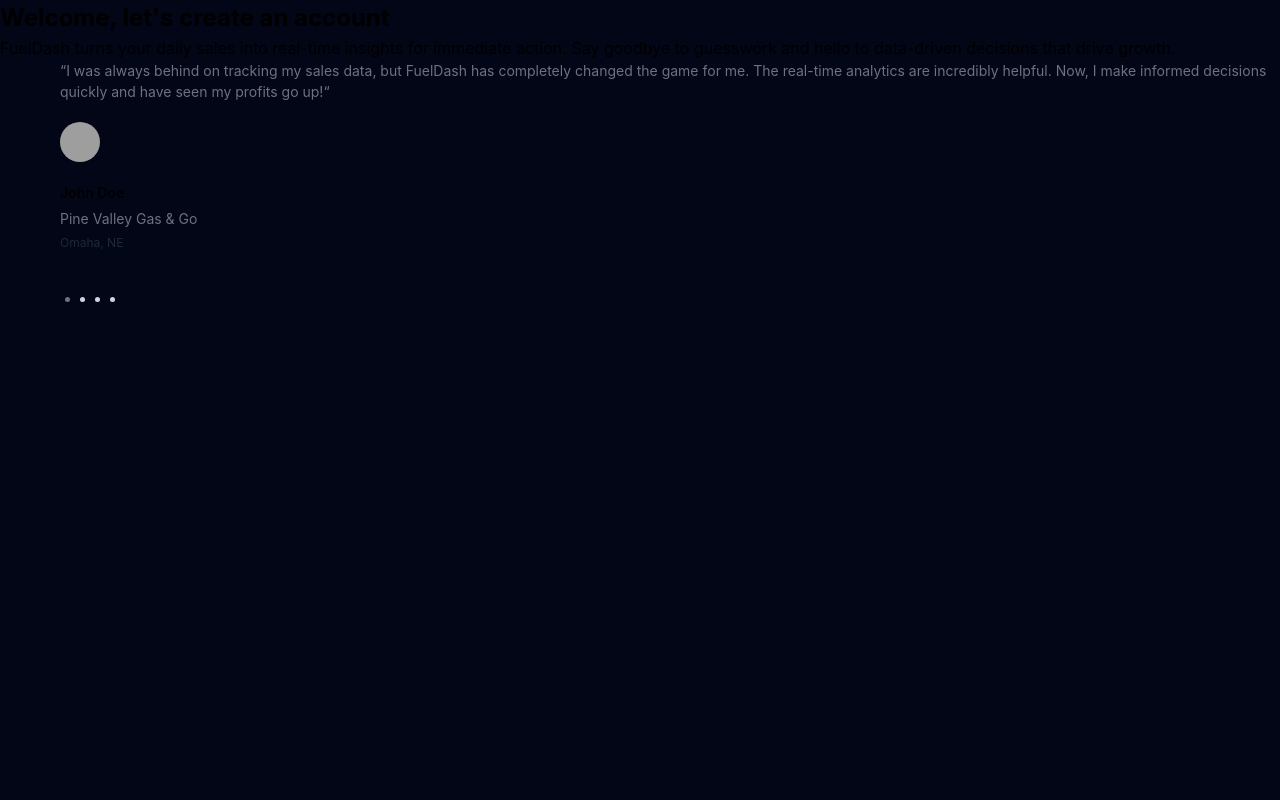
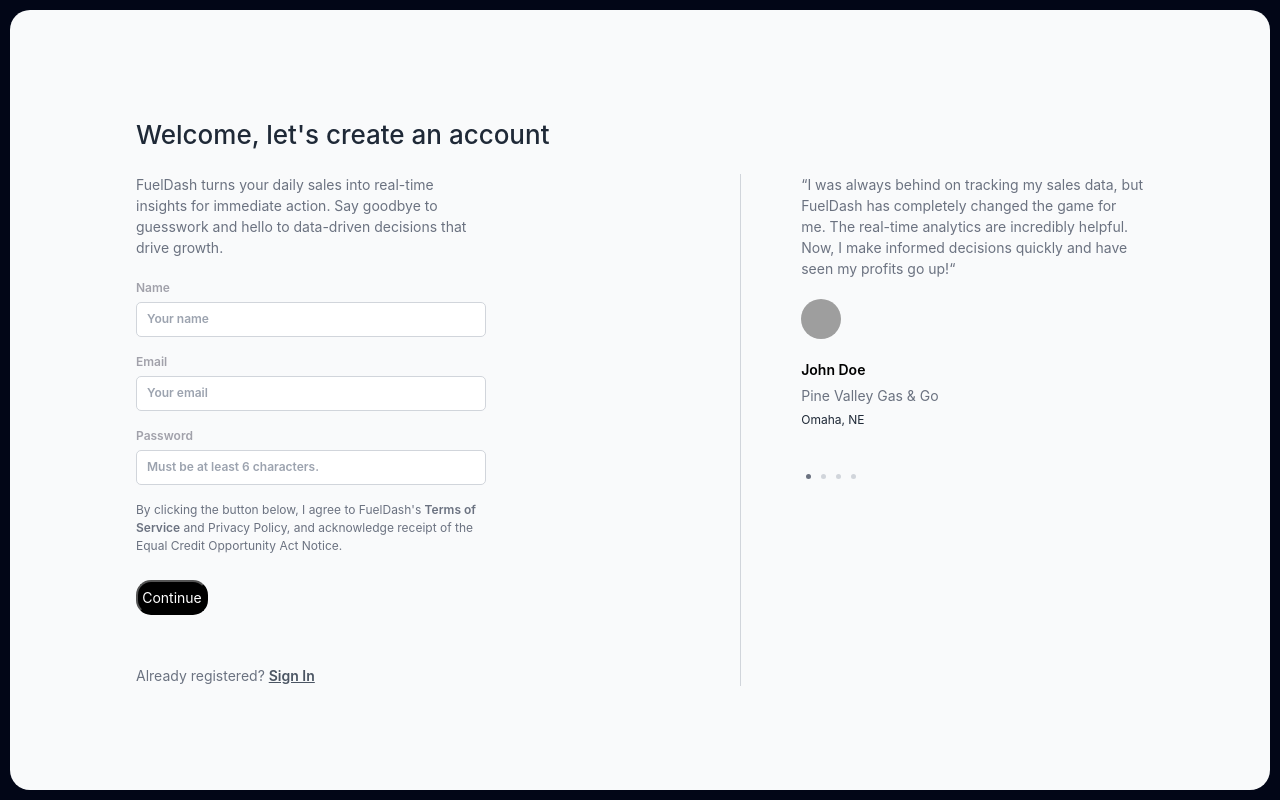
Before and after one commit to asingh714/FuelDash, a React (Vite) app in the folder client/: page /signup in a window 1280 px wide. Built offline with nearby package versions, Linux system fonts and the light colour scheme; grey boxes are pictures that could not be loaded.

Commit message:
sign up page and form styled

```diff
--- /dev/null
+++ b/client/src/Components/SignUpForm/signupForm.jsx
@@ -0,0 +1,98 @@
+import { useState } from "react";
+import { useNavigate, Link } from "react-router-dom";
+import validator from "validator";
+
+import "./signupForm.scss";
+
+const SignupForm = () => {
+  const [name, setName] = useState("");
+  const [email, setEmail] = useState("");
+  const [password, setPassword] = useState("");
+  const [nameError, setNameError] = useState(false);
+  const [emailError, setEmailError] = useState(false);
+  const [passwordError, setPasswordError] = useState(false);
+
+  const navigate = useNavigate();
+
+  const handleSubmit = (e) => {
+    e.preventDefault();
+    let isValid = true;
+
+    if (name === "") {
+      setNameError(true);
+      isValid = false;
+    } else {
+      setNameError(false);
+    }
+
+    if (email === "" || !validator.isEmail(email)) {
+      setEmailError(true);
+      isValid = false;
+    } else {
+      setEmailError(false);
+    }
+
+    if (password === "" || password.length < 6) {
+      setPasswordError(true);
+      isValid = false;
+    } else {
+      setPasswordError(false);
+    }
+
+    if (isValid) {
+      // Your signup logic here
+    }
+  };
+
+  return (
+    <form className="signup-form" onSubmit={handleSubmit}>
+      <label>Name</label>
+      <input
+        className={nameError ? "error" : ""}
+        name="name"
+        onChange={(e) => setName(e.target.value)}
+        placeholder="Your name"
+        type="text"
+      />
+      {nameError && <p className="error-text">Name is required.</p>}
+      <label>Email</label>
+      <input
+        className={emailError ? "error" : ""}
+        name="email"
+        onChange={(e) => setEmail(e.target.value)}
+        placeholder="Your email"
+        type="text"
+      />
+      {emailError && <p className="error-text">Email is required.</p>}
+      <label>Password</label>
+      <input
+        className={passwordError ? "error" : ""}
+        name="password"
+        onChange={(e) => setPassword(e.target.value)}
+        placeholder="Must be at least 6 characters."
+        type="password"
+      />
+      {passwordError && <p className="error-text">Password is required.</p>}
+
+      <span id="terms">
+        By clicking the button below, I agree to FuelDash&apos;s{" "}
+        <Link className="agreements" to="/terms-of-use" target="_blank">
+          Terms of Service
+        </Link>{" "}
+        and Privacy Policy, and acknowledge receipt of the Equal Credit
+        Opportunity Act Notice.
+      </span>
+
+      <button type="submit">Continue</button>
+
+      <span className="signup-link">
+        Already registered?{" "}
+        <span id="darker" onClick={() => navigate("/login")} target="_blank">
+          Sign In
+        </span>
+      </span>
+    </form>
+  );
+};
+
+export default SignupForm;
--- /dev/null
+++ b/client/src/Components/SignUpForm/signupForm.scss
@@ -0,0 +1,75 @@
+@import "../../styles/variables.scss";
+
+.signup-form {
+  display: flex;
+  flex-direction: column;
+  margin-top: 2rem;
+
+  label {
+    font-size: 1.2rem;
+    font-weight: 600;
+    color: $zinc-400;
+    margin-bottom: 0.5rem;
+  }
+
+  input {
+    font-size: 1.2rem;
+    font-weight: 600;
+    max-width: 35rem;
+    margin-bottom: 1.6rem;
+    padding: 0.75rem 1rem;
+    border: 1px solid $gray-300;
+    border-radius: 5px;
+    color: $zinc-400;
+    &:focus {
+      outline: none;
+      border: 1px solid $gray-500;
+    }
+
+    &::placeholder {
+      color: $gray-400;
+    }
+  }
+  .error {
+    border: 1px solid $red-300;
+    background-color: $red-50;
+  }
+
+  .error-text {
+    font-size: 1.2rem;
+    font-weight: 500;
+    color: $red-600;
+    margin-top: -5px;
+    margin-bottom: 10px;
+  }
+
+  #terms {
+    font-size: 1.2rem;
+    .agreements {
+      font-weight: 600;
+    }
+  }
+
+  button {
+    background-color: black;
+    color: white;
+    width: 7.2rem;
+    padding: 0.5rem 0rem;
+    border-radius: 1.5rem;
+    margin-top: 2.5rem;
+    font-size: 1.4rem;
+    cursor: pointer;
+  }
+
+  .signup-link {
+    margin-top: 5rem;
+
+    #darker {
+      color: $gray-600;
+      font-weight: 600;
+      cursor: pointer;
+      text-decoration: underline;
+      // font-size: 1.2rem;
+    }
+  }
+}
--- a/client/src/Pages/SignUp/SignUp.jsx
+++ b/client/src/Pages/SignUp/SignUp.jsx
@@ -1,21 +1,26 @@
+import SignupForm from "../../Components/SignUpForm/signupForm";
 import LoginTestimonials from "../../Components/LoginTestimonials/LoginTestimonials";
 import "./SignUp.scss";
+
 const SignUp = () => {
   return (
     <div className="signup-page">
       <div className="signup-page-container">
-        <h2 className="login-page-heading">
+        <h2 className="signup-page-heading">
           Welcome, let&apos;s create an account
         </h2>
         <div className="signup-page-content-container">
+          <div className="left-container">
             <span>
               FuelDash turns your daily sales into real-time insights for
-            immediate action. Say goodbye to guesswork and hello to data-driven
-            decisions that drive growth.
+              immediate action. Say goodbye to guesswork and hello to
+              data-driven decisions that drive growth.
             </span>
+            <SignupForm />
           </div>
           <div className="right-container">
             <LoginTestimonials />
+          </div>
         </div>
       </div>
     </div>
--- a/client/src/Pages/SignUp/SignUp.scss
+++ b/client/src/Pages/SignUp/SignUp.scss
@@ -0,0 +1,53 @@
+@import "../../styles/variables.scss";
+@import "../../styles/responsive.scss";
+
+.signup-page {
+  background-color: $gray-50;
+  height: calc(100vh - 2rem);
+  border-radius: 2rem;
+  display: flex;
+  justify-content: center;
+  align-items: center;
+  flex-direction: column;
+  margin: 1rem;
+
+  .signup-page-container {
+    max-width: 80%;
+
+    .signup-page-heading {
+      font-size: 2.6rem;
+      font-weight: 500;
+      align-self: flex-start;
+      color: $gray-800;
+      margin-bottom: 2rem;
+    }
+
+    .signup-page-content-container {
+      display: flex;
+
+      .left-container {
+        border-right: 1px solid $gray-300;
+        flex: 3;
+
+        @include md {
+          border-right: none;
+          flex: 1;
+        }
+
+        span {
+          color: $gray-500;
+          display: inline-block;
+          max-width: 35rem;
+          font-size: 1.4rem;
+        }
+      }
+
+      .right-container {
+        flex: 2;
+        @include md {
+          display: none;
+        }
+      }
+    }
+  }
+}
```
Lines whose indentation alone changed are shown as unchanged.
